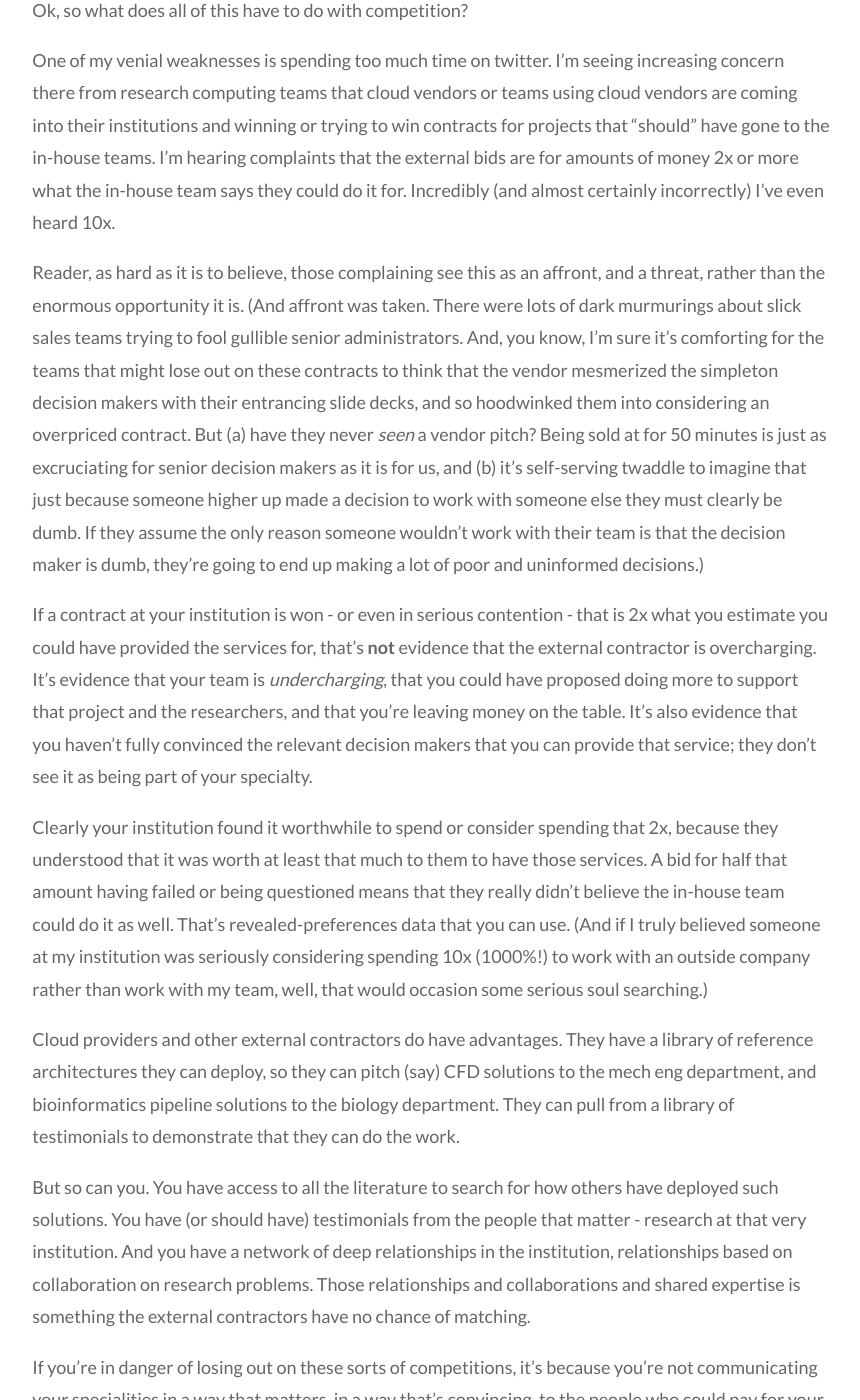
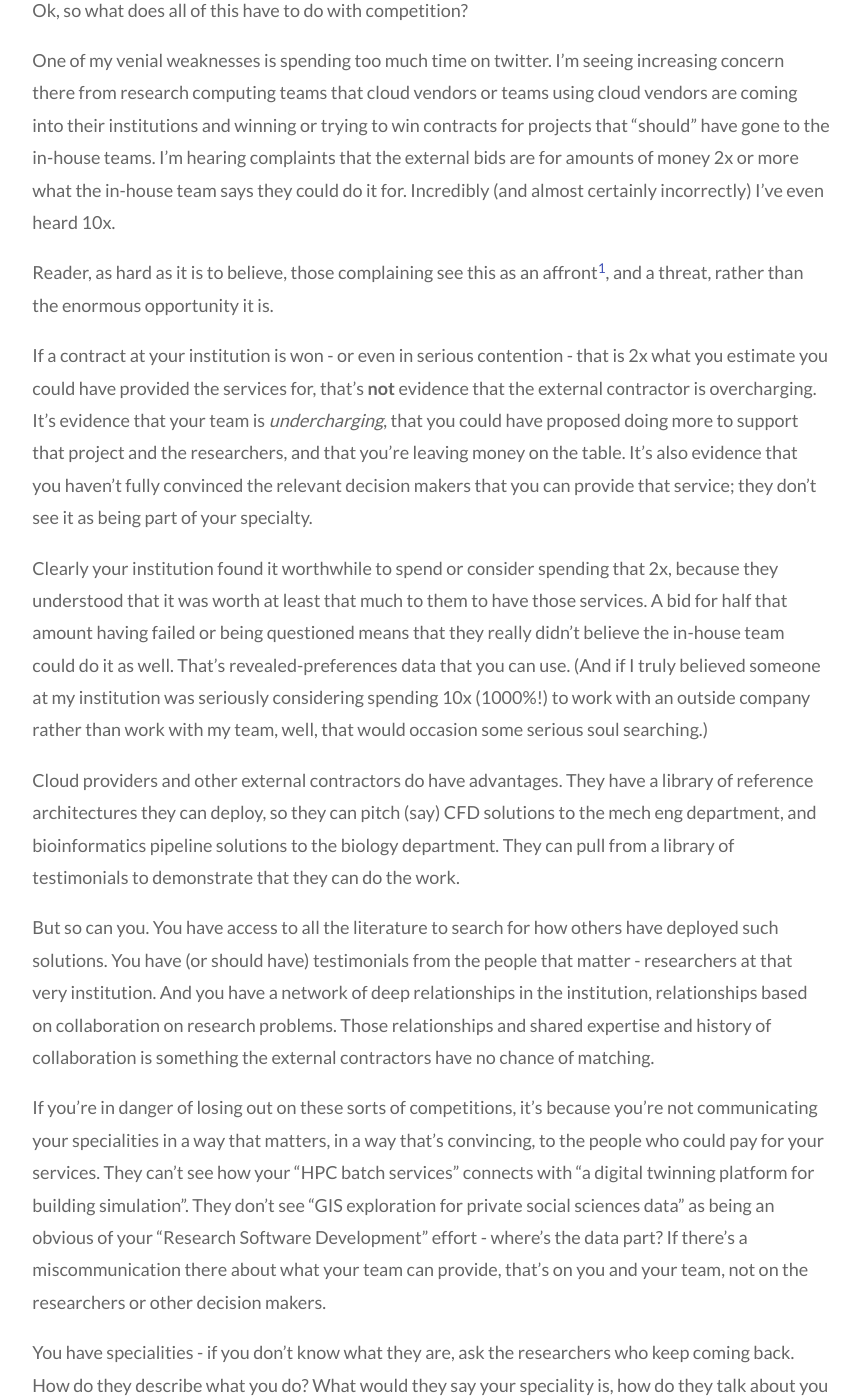
Before and after one commit to ljdursi/dursi-blog, a Jekyll site: the page built from _posts/2021-09-11-specialty-to-compete.md, in a window 1280 px wide and 1400 px high, scrolled down 2468 px. Shown: the whole window, without its empty margins (345-1205 px from the left). Built offline with Jekyll 4.4.1, drawn with Linux system fonts in a browser that asks for light colours; nearby versions of some CDN libraries; comment, search, counter and statistics services are not loaded; some of the changed text lies outside the part shown.

Commit message:
Move an aside into a footnote (#10)

```diff
--- a/_posts/2021-09-11-specialty-to-compete.md
+++ b/_posts/2021-09-11-specialty-to-compete.md
@@ -36,7 +36,9 @@
 
 One of my venial weaknesses is spending too much time on twitter. I’m seeing increasing concern there from research computing teams that cloud vendors or teams using cloud vendors are coming into their institutions and winning or trying to win contracts for projects that “should” have gone to the in-house teams. I’m hearing complaints that the external bids are for amounts of money 2x or more what the in-house team says they could do it for. Incredibly (and almost certainly incorrectly) I’ve even heard 10x.
 
-Reader, as hard as it is to believe, those complaining see this as an affront, and a threat, rather than the enormous opportunity it is. (And affront was taken. There were lots of dark murmurings about slick sales teams trying to fool gullible senior administrators. And, you know, I’m sure it’s comforting for the teams that might lose out on these contracts to think that the vendor mesmerized the simpleton decision makers with their entrancing slide decks, and so hoodwinked them into considering an overpriced contract. But (a) have they never _seen_ a vendor pitch? Being sold at for 50 minutes is just as excruciating for senior decision makers as it is for us, and (b) it’s self-serving twaddle to imagine that just because someone higher up made a decision to work with someone else they must clearly be dumb. If they assume the only reason someone wouldn’t work with their team is that the decision maker is dumb, they’re going to end up making a lot of poor and uninformed decisions.)
+Reader, as hard as it is to believe, those complaining see this as an affront[^1], and a threat, rather than the enormous opportunity it is.
+
+[^1]: And affront was taken. There were lots of dark murmurings about slick sales teams trying to fool gullible senior administrators. And, you know, I’m sure it’s comforting for the teams that might lose out on these contracts to think that the vendor mesmerized the simpleton decision makers with their entrancing slide decks, and so hoodwinked them into considering an overpriced contract. But (a) have they never _seen_ a vendor pitch? and (b) it’s self-serving twaddle to imagine that just because someone higher up made a decision to work with someone else they must clearly be dumb. Dismissing out of hand the possibility that there might be valid reasons to direct work elswhere means they’re going to end up making a lot of poor and uninformed decisions.
 
 If a contract at your institution is won - or even in serious contention - that is 2x what you estimate you could have provided the services for, that’s **not** evidence that the external contractor is overcharging. It’s evidence that your team is _undercharging_, that you could have proposed doing more to support that project and the researchers, and that you’re leaving money on the table. It’s also evidence that you haven’t fully convinced the relevant decision makers that you can provide that service; they don’t see it as being part of your specialty.
 
@@ -44,7 +46,7 @@
 
 Cloud providers and other external contractors do have advantages. They have a library of reference architectures they can deploy, so they can pitch (say) CFD solutions to the mech eng department, and bioinformatics pipeline solutions to the biology department. They can pull from a library of testimonials to demonstrate that they can do the work.
 
-But so can you. You have access to all the literature to search for how others have deployed such solutions. You have (or should have) testimonials from the people that matter - research at that very institution. And you have a network of deep relationships in the institution, relationships based on collaboration on research problems. Those relationships and collaborations and shared expertise is something the external contractors have no chance of matching.
+But so can you. You have access to all the literature to search for how others have deployed such solutions. You have (or should have) testimonials from the people that matter - researchers at that very institution. And you have a network of deep relationships in the institution, relationships based on collaboration on research problems. Those relationships and shared expertise and history of collaboration is something the external contractors have no chance of matching.
 
 If you’re in danger of losing out on these sorts of competitions, it’s because you’re not communicating your specialities in a way that matters, in a way that’s convincing, to the people who could pay for your services. They can’t see how your “HPC batch services” connects with “a digital twinning platform for building simulation”. They don’t see “GIS exploration for private social sciences data” as being an obvious of your “Research Software Development” effort - where’s the data part?  If there's a miscommunication there about what your team can provide, that's on you and your team, not on the researchers or other decision makers.
 
@@ -59,3 +61,5 @@
 But as anywhere in research, your team’s reputation is all that matters. Your team _has_ a reputation, has stuff it does and doesn’t do. Did you choose it, did you shape it, or are you content to just let it happen?
 
 Your team can be extremely strong in, specialize in, develop a reputation in, any of a number of things. But not all of the things. Being a manager or leader means choosing.
+
+---
```
